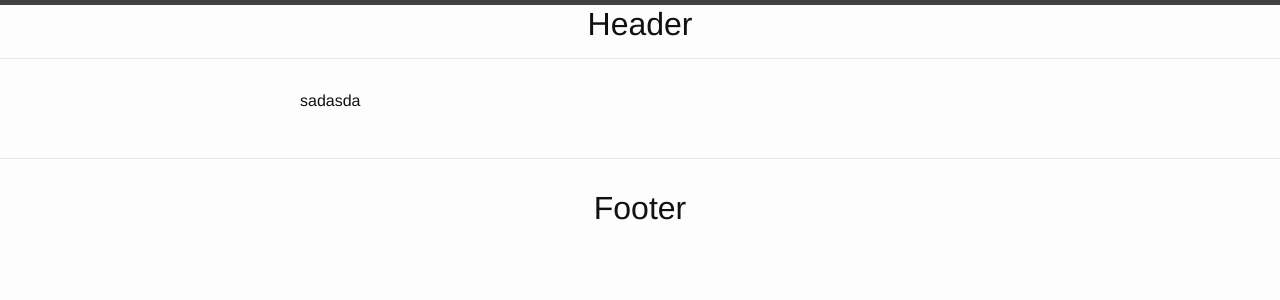
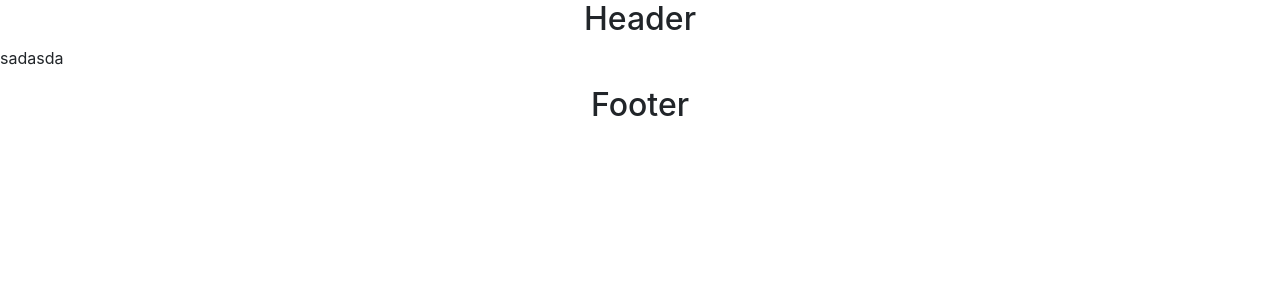
Before and after one commit to dzunglee/w3-style, a Jekyll site: the page built from pages/login.md, in a window 1280 px wide. Shown: the top 300 px of the page. Built offline with Jekyll 4.4.1, drawn with Linux system fonts in a browser that asks for light colours; nearby versions of some CDN libraries.

Commit message:
added fonts

```diff
--- a/_includes/guest/head.html
+++ b/_includes/guest/head.html
@@ -6,7 +6,6 @@
     <title>{% if page.title %}{{ page.title | escape }}{% else %}{{ site.title | escape }}{% endif %}</title>
     <meta name="description" content="{% if page.excerpt %}{{ page.excerpt | strip_html | strip_newlines | truncate: 160 }}{% else %}{{ site.description }}{% endif %}">
     <link rel="stylesheet" href="https://stackpath.bootstrapcdn.com/bootstrap/4.2.1/css/bootstrap.min.css" integrity="sha384-GJzZqFGwb1QTTN6wy59ffF1BuGJpLSa9DkKMp0DgiMDm4iYMj70gZWKYbI706tWS" crossorigin="anonymous">
-    <link rel="stylesheet" href="{{ "/css/main.css" | prepend: site.baseurl }}">
     <link rel="canonical" href="{{ page.url | replace:'index.html','' | prepend: site.baseurl | prepend: site.url }}">
     <link rel="alternate" type="application/rss+xml" title="{{ site.title }}" href="{{ "/feed.xml" | prepend: site.baseurl | prepend: site.url }}">
   </head>
--- a/_layouts/guest.html
+++ b/_layouts/guest.html
@@ -7,11 +7,7 @@
 
     {% include guest/header.html %}
 
-    <div class="page-content">
-      <div class="wrapper">
-        {{ content }}
-      </div>
-    </div>
+    {{ content }}
 
     {% include guest/footer.html %}
 
--- /dev/null
+++ b/_sass/_w3_fonts.sass
@@ -0,0 +1,47 @@
+@font-face
+  font-family: "SFUIText-Bold"
+  src: url("../fonts/SFUIText-Bold.woff") format("woff")
+
+@font-face
+  font-family: "SFUIText-BoldItalic"
+  src: url("../fonts/SFUIText-BoldItalic.woff") format("woff")
+
+@font-face
+  font-family: "SFUIText-Heavy"
+  src: url("../fonts/SFUIText-Heavy.woff") format("woff")
+
+@font-face
+  font-family: "SFUIText-HeavyItalic"
+  src: url("../fonts/SFUIText-HeavyItalic.woff") format("woff")
+
+@font-face
+  font-family: "SFUIText-Light"
+  src: url("../fonts/SFUIText-Light.woff") format("woff")
+
+@font-face
+  font-family: "SFUIText-LightItalic"
+  src: url("../fonts/SFUIText-LightItalic.woff") format("woff")
+
+@font-face
+  font-family: "SFUIText-Medium"
+  src: url("../fonts/SFUIText-Medium.woff") format("woff")
+
+@font-face
+  font-family: "SFUIText-MediumItalic"
+  src: url("../fonts/SFUIText-MediumItalic.woff") format("woff")
+
+@font-face
+  font-family: "SFUIText-Regular"
+  src: url("../fonts/SFUIText-Regular.woff") format("woff")
+
+@font-face
+  font-family: "SFUIText-RegularItalic"
+  src: url("../fonts/SFUIText-RegularItalic.woff") format("woff")
+
+@font-face
+  font-family: "SFUIText-Semibold"
+  src: url("../fonts/SFUIText-Semibold.woff") format("woff")
+
+@font-face
+  font-family: "SFUIText-SemiboldItalic"
+  src: url("../fonts/SFUIText-SemiboldItalic.woff") format("woff")
--- a/css/main.scss
+++ b/css/main.scss
@@ -6,7 +6,7 @@
 
 
 // Our variables
-$base-font-family: "Helvetica Neue", Helvetica, Arial, sans-serif;
+$base-font-family: "SFUIText-Bold","Helvetica Neue", Helvetica, Arial, sans-serif;
 $base-font-size:   16px;
 $base-font-weight: 400;
 $small-font-size:  $base-font-size * 0.875;
@@ -49,5 +49,6 @@
 @import
         "base",
         "layout",
-        "syntax-highlighting"
+        "syntax-highlighting",
+        "w3_fonts"
 ;
```
Also changed, not shown: fonts/SFUIText-Bold.woff (added), fonts/SFUIText-BoldItalic.woff (added), fonts/SFUIText-Heavy.woff (added), fonts/SFUIText-HeavyItalic.woff (added), fonts/SFUIText-Light.woff (added), fonts/SFUIText-LightItalic.woff (added), fonts/SFUIText-Medium.woff (added), fonts/SFUIText-MediumItalic.woff (added), fonts/SFUIText-Regular.woff (added), fonts/SFUIText-RegularItalic.woff (added), fonts/SFUIText-Semibold.woff (added), fonts/SFUIText-SemiboldItalic.woff (added), images/BG.png (added).
